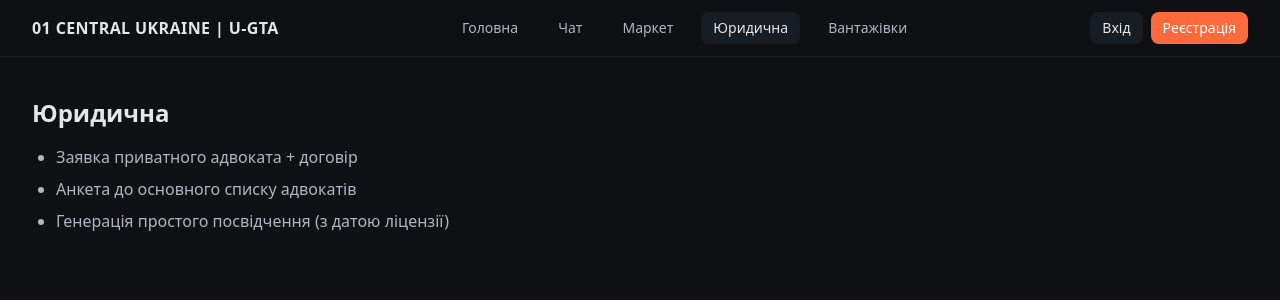
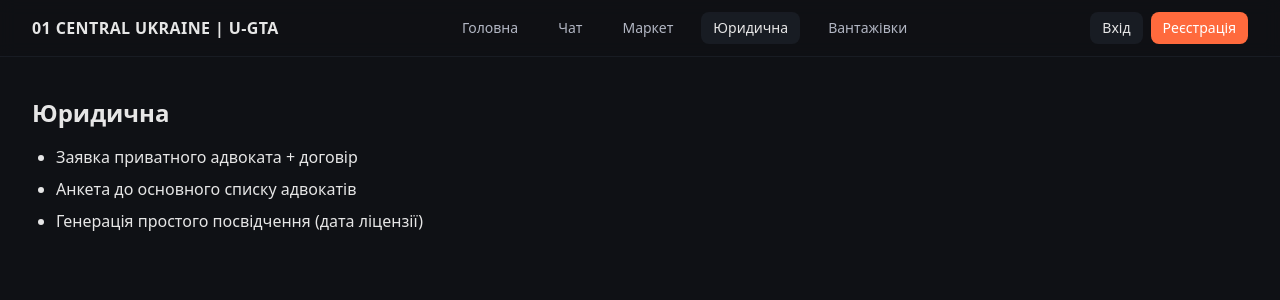
Before and after one commit to specbizon-eng/ugta-companies, a Next.js app: page /legal in a window 1280 px wide. Shown: the top 300 px of the page. Built offline with nearby package versions, Linux system fonts and the light colour scheme.

Commit message:
Update page.tsx

```diff
--- a/src/app/legal/page.tsx
+++ b/src/app/legal/page.tsx
@@ -1,11 +1,13 @@
+export const metadata = { title: "Юридична — U-GTA" };
+
 export default function Page() {
   return (
     <div className="container py-10">
       <h2 className="text-2xl font-bold mb-4">Юридична</h2>
-      <ul className="list-disc pl-6 space-y-2 text-text-muted">
+      <ul className="list-disc pl-6 space-y-2 text-foreground/70">
         <li>Заявка приватного адвоката + договір</li>
         <li>Анкета до основного списку адвокатів</li>
-        <li>Генерація простого посвідчення (з датою ліцензії)</li>
+        <li>Генерація простого посвідчення (дата ліцензії)</li>
       </ul>
     </div>
   );
```
